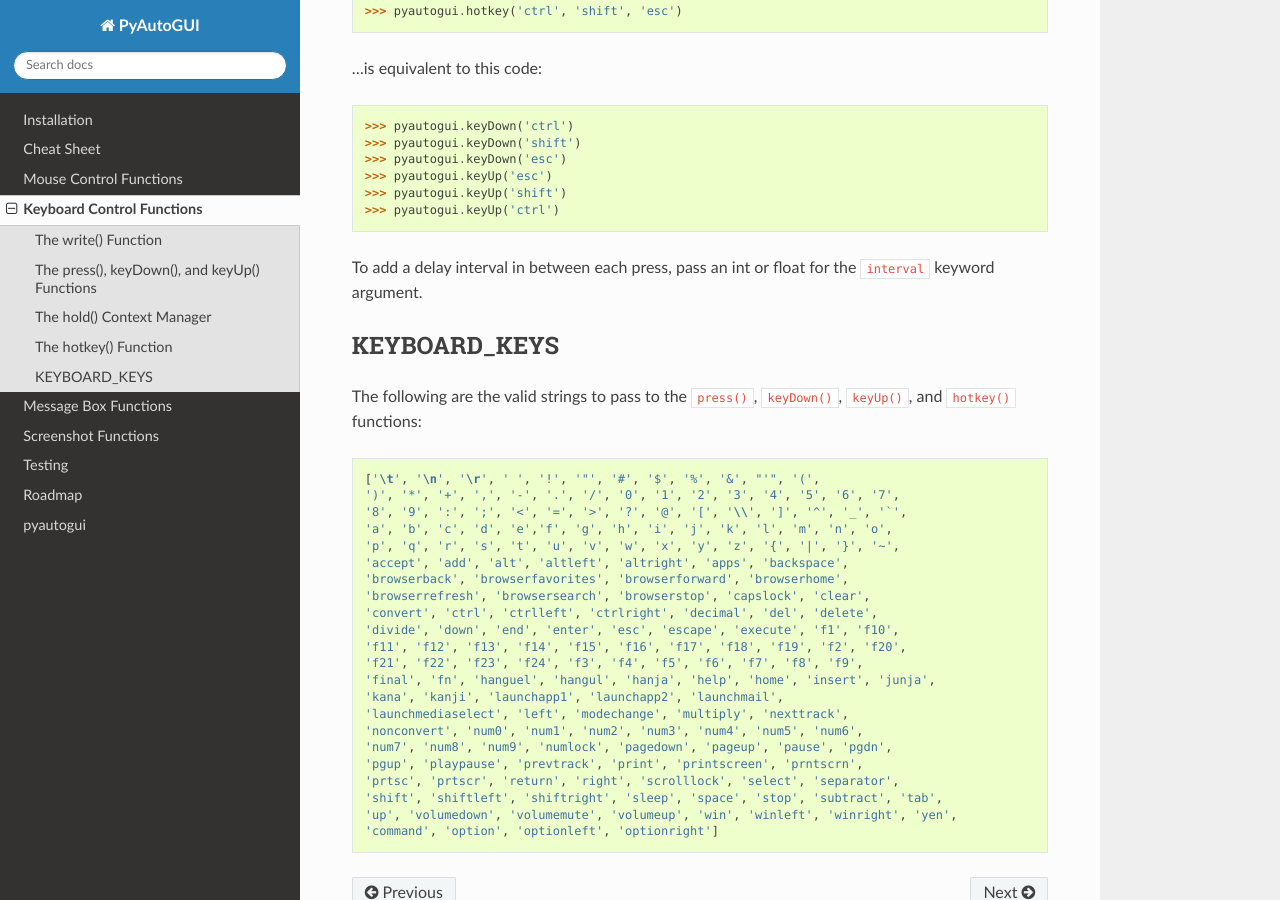
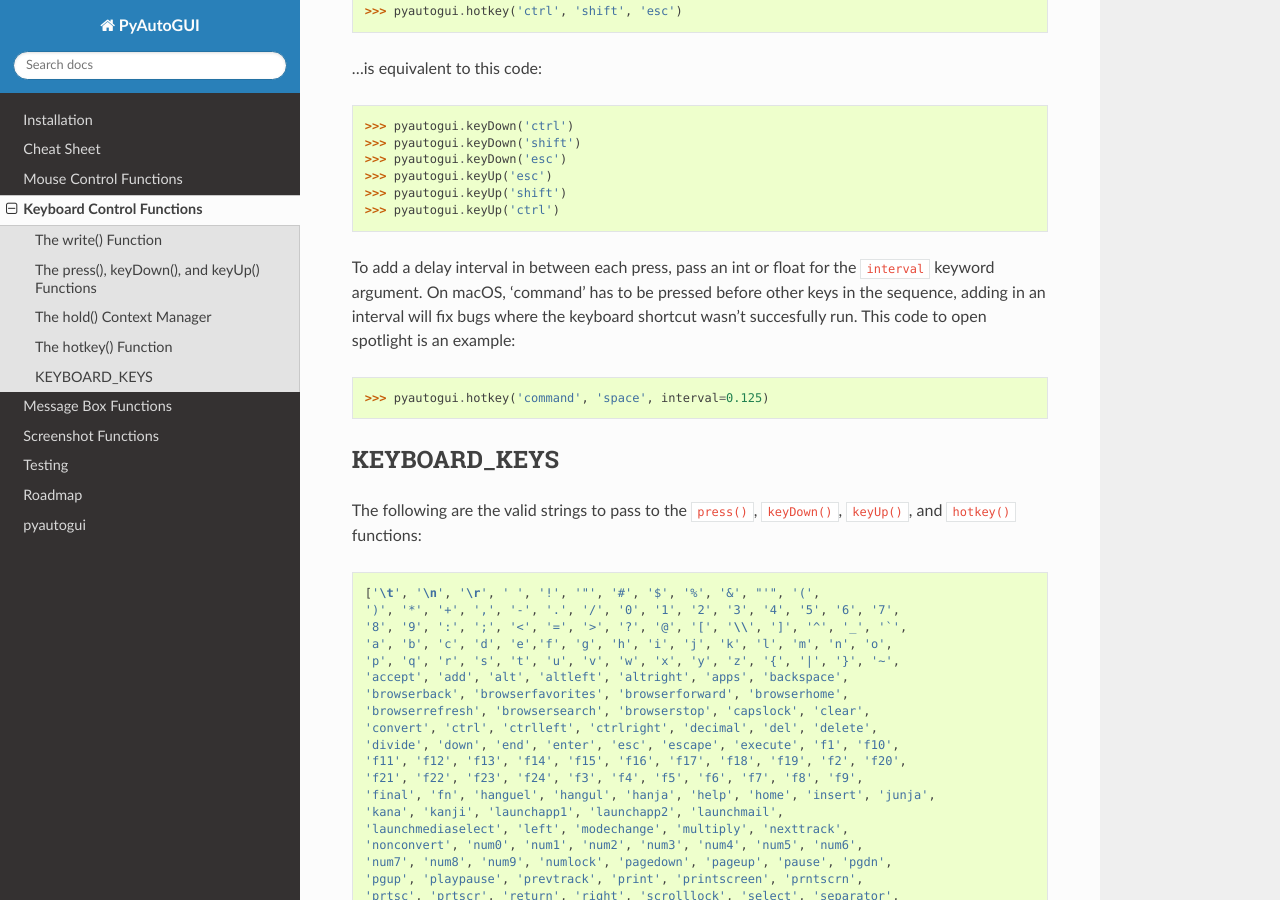
Before and after one commit to asweigart/pyautogui, a Sphinx documentation site: the page built from docs/keyboard.rst, in a window 1280 px wide and 900 px high, scrolled down 1916 px. Built offline with Sphinx 7.4.7 and the Read the Docs theme 2.0.0, drawn with Linux system fonts in a browser that asks for light colours.

Commit message:
Update keyboard.rst
specified how to avoid a common hotkey bug on macOS by including the interval argument.

```diff
--- a/docs/keyboard.rst
+++ b/docs/keyboard.rst
@@ -95,7 +95,11 @@
     >>> pyautogui.keyUp('shift')
     >>> pyautogui.keyUp('ctrl')
 
-To add a delay interval in between each press, pass an int or float for the ``interval`` keyword argument.
+To add a delay interval in between each press, pass an int or float for the ``interval`` keyword argument. On macOS, 'command' has to be pressed before other keys in the sequence, adding in an interval will fix bugs where the keyboard shortcut wasn't succesfully run. This code to open spotlight is an example:
+
+.. code:: python
+
+    >>> pyautogui.hotkey('command', 'space', interval=0.125)
 
 KEYBOARD_KEYS
 =============
```
